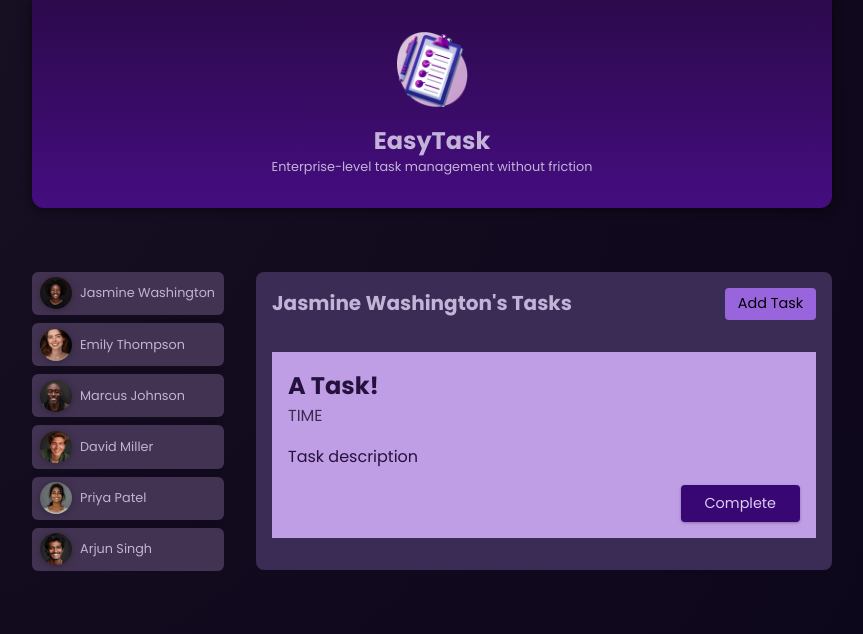
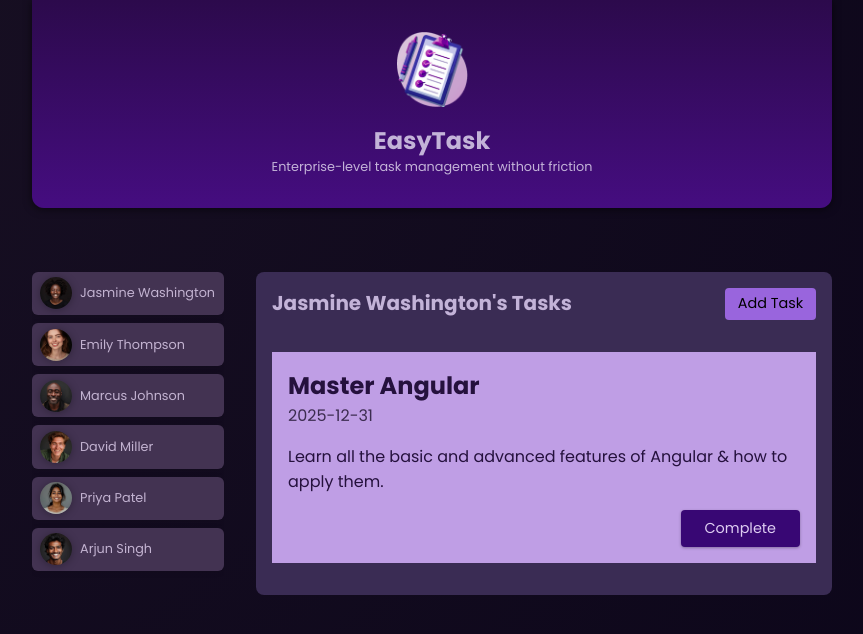
Before and after one commit to yigitskaplan/Angular-TheCompleteGuide, an Angular app in the folder 01-starting-project/: page / in a window 1280 px wide. Both pictures are taken after a click on the button "Jasmine Washington". Shown: the top 634 px of the page, without its empty margins (208-1071 px from the left). Built offline with nearby package versions, Linux system fonts and the light colour scheme.

Commit message:
progress: up to section 2/46 completed, Outputting Task Data in the Task Component

```diff
--- a/01-starting-project/src/app/tasks/task/task.component.html
+++ b/01-starting-project/src/app/tasks/task/task.component.html
@@ -1,7 +1,7 @@
 <article>
-    <h2>A Task!</h2>
-    <time>TIME</time>
-    <p>Task description</p>
+    <h2>{{task.title}}</h2>
+    <time>{{task.dueDate}}</time>
+    <p>{{task.summary}}</p>
     <p class="actions">
         <button>Complete</button>
     </p>
--- a/01-starting-project/src/app/tasks/tasks.component.html
+++ b/01-starting-project/src/app/tasks/tasks.component.html
@@ -7,10 +7,11 @@
     </header>
 
     <ul>
-        <li>
-            @for (task of selectedUserTasks; track task.id) {
-                <app-task />
-            }
-        </li>
+        @for (task of selectedUserTasks; track task.id) {
+
+            <li>
+                <app-task [task]="task" />
+            </li>
+        }
     </ul>
 </section>
```
Also changed, not shown: 01-starting-project/src/app/tasks/task/task.component.ts (+11 -2 lines).
